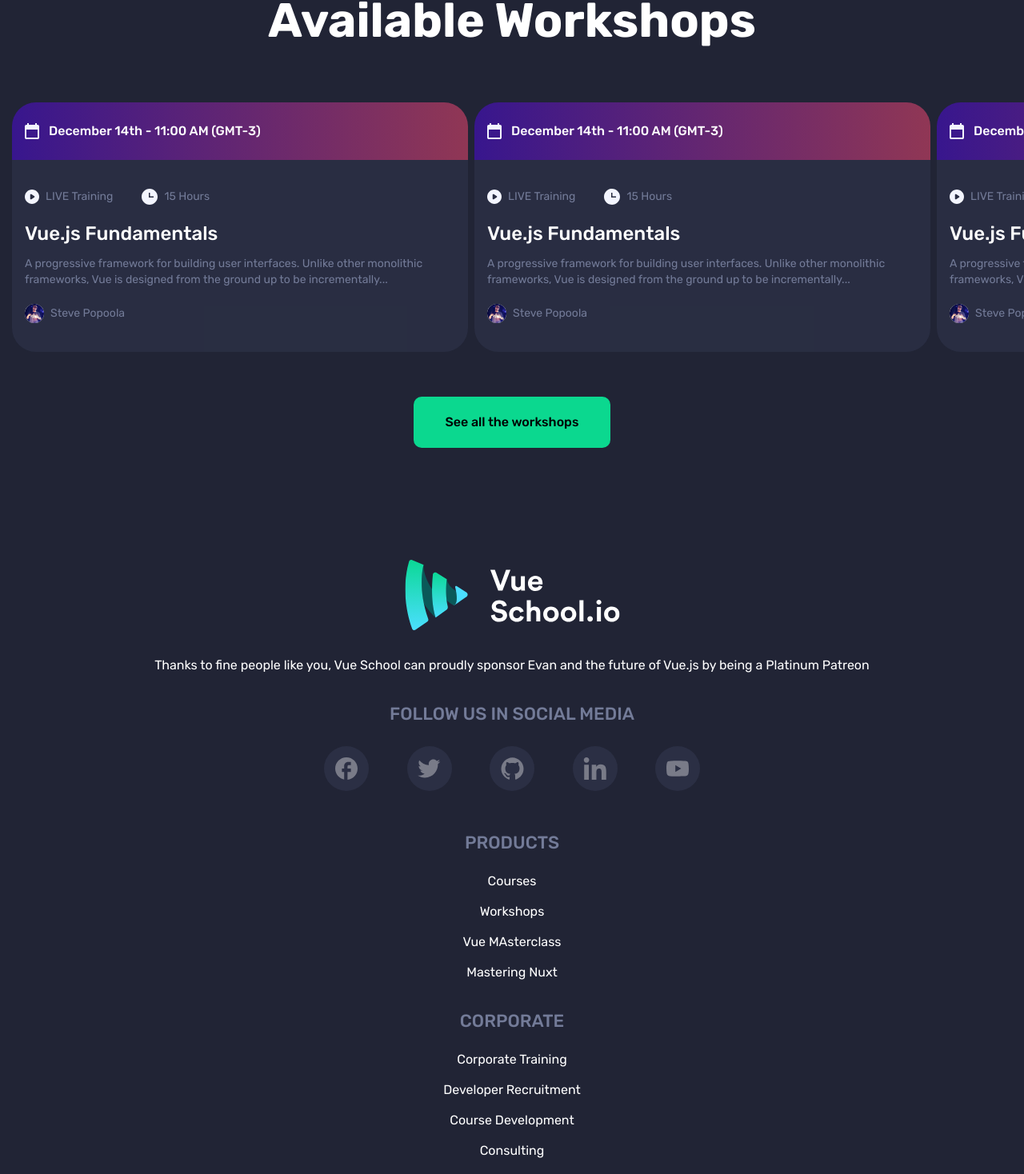
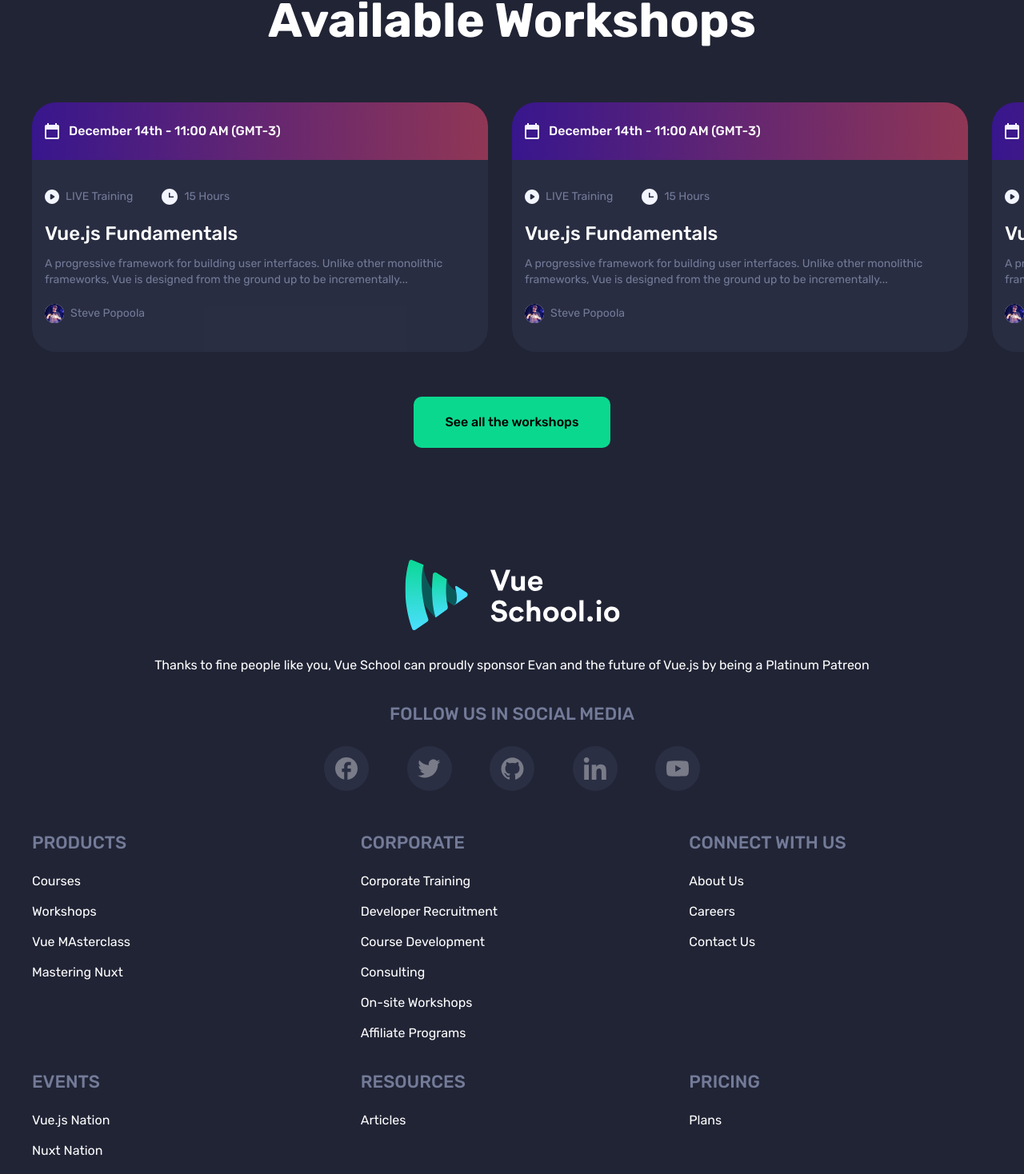
Before and after one commit to BrightsDays/vue-landing, a Nuxt app: page / in a window 1280 px wide. Shown: the part 4700-6168 px from the top of the page at 80% size. Built offline with nearby package versions, Linux system fonts and the light colour scheme.

Commit message:
fix workshops

```diff
--- a/app.vue
+++ b/app.vue
@@ -1,5 +1,5 @@
 <template>
-  <div class="bg-[#212435] px-[15px] md:px-[40px] pb-[131px]">
+  <div class="bg-[#212435] px-[15px] md:px-[40px] pb-[131px] md:pb-[140px]">
     <AppHeader />
     <AppPromo />
     <AppAbout />
--- a/components/AppFooter.vue
+++ b/components/AppFooter.vue
@@ -20,7 +20,7 @@
         </div>
       </div>
     </div>
-    <div class="flex flex-col gap-8">
+    <div class="flex md:grid grid-cols-3 flex-col gap-8">
       <UiList
         v-for="item of links"
         :key="`list_${item.title}`"
--- a/components/AppWorkshops.vue
+++ b/components/AppWorkshops.vue
@@ -2,7 +2,7 @@
   <div class="flex flex-col items-center mb-[100px] md:mb-[140px]">
     <UiHeading main="Available Workshops" class="md:mb-[72px]" />
     <div class="mb-10 md:mb-14 overflow-hidden w-svw">
-      <div class="flex gap-2 overflow-x-auto px-[15px] no-scrollbar">
+      <div class="flex gap-2 md:gap-[30px] overflow-x-auto px-[15px] md:px-10 no-scrollbar">
         <UiWorkshop />
         <UiWorkshop />
         <UiWorkshop />
--- a/components/ui/UiList.vue
+++ b/components/ui/UiList.vue
@@ -1,9 +1,9 @@
 <template>
-  <div class="flex flex-col gap-5 items-center">
+  <div class="flex flex-col gap-5 items-center md:items-start">
     <span class="text-[22px] text-[#737B98] font-medium uppercase">
       {{ title }}
     </span>
-    <div class="flex flex-col gap-3.5 items-center">
+    <div class="flex flex-col gap-3.5 items-center md:items-start">
       <a
         v-for="item of list"
         :key="`link_${item.text}`"
```
